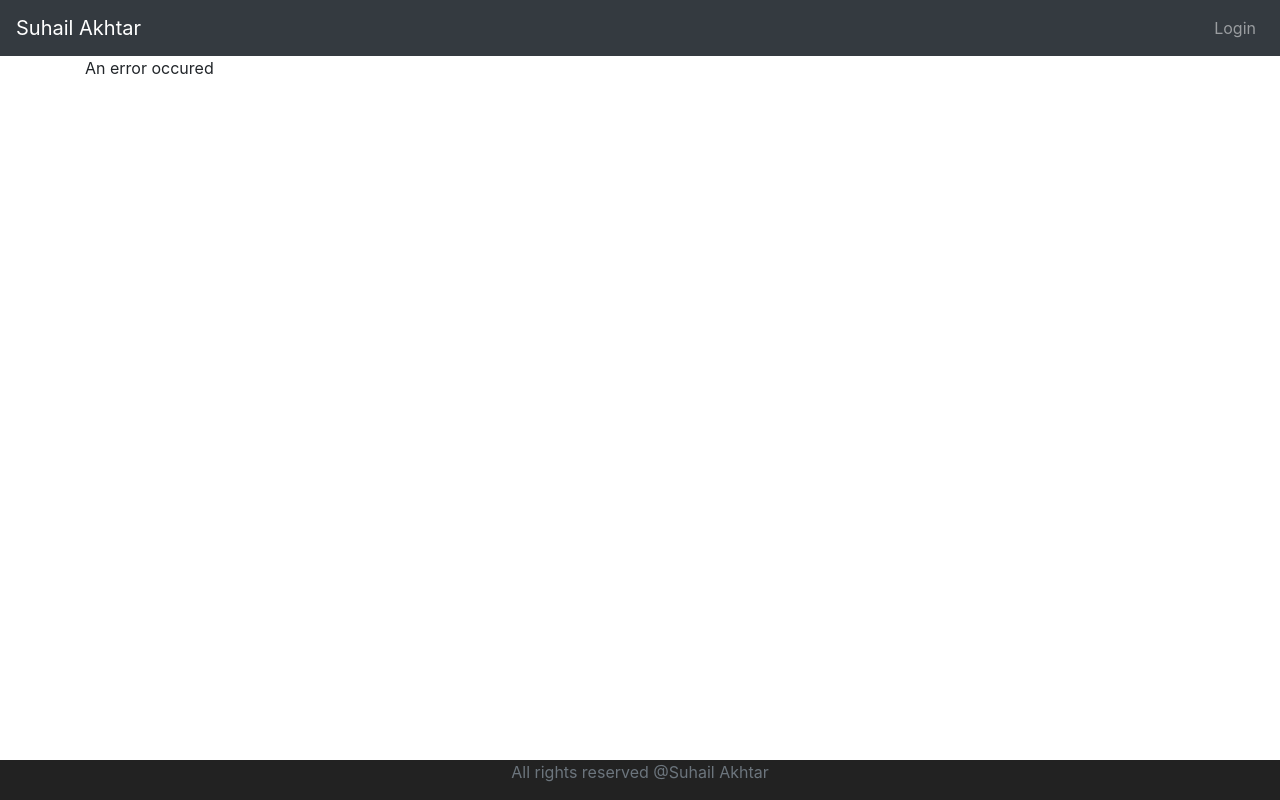
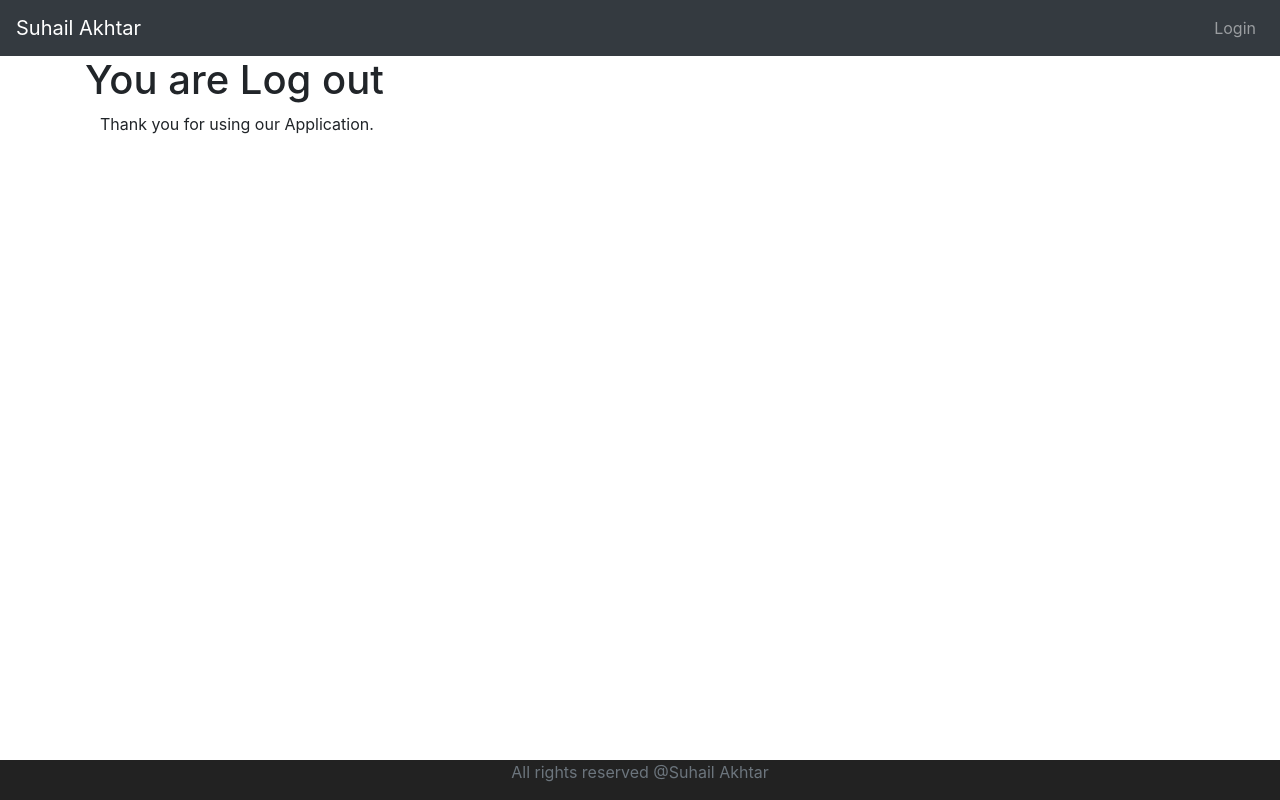
Before and after one commit to suhailakhtar039/springboot-angular, an Angular app in the folder frontend/todo/: page /logout in a window 1280 px wide. Built offline with nearby package versions, Linux system fonts and the light colour scheme.

Commit message:
structure for log out created

```diff
--- a/frontend/todo/src/app/app.routes.ts
+++ b/frontend/todo/src/app/app.routes.ts
@@ -3,11 +3,13 @@ import { LoginComponent } from './login/login.component';
 import { WelcomeComponent } from './welcome/welcome.component';
 import { ErrorComponent } from './error/error.component';
 import { ListTodosComponent } from './list-todos/list-todos.component';
+import { LogoutComponent } from './logout/logout.component';
 
 export const routes: Routes = [
   { path: '', component: LoginComponent },
   { path: 'login', component: LoginComponent },
   { path: 'welcome/:name', component: WelcomeComponent },
   { path: 'todos', component: ListTodosComponent },
+  { path: 'logout', component: LogoutComponent },
   { path: '**', component: ErrorComponent },
 ];
--- a/frontend/todo/src/app/logout/logout.component.html
+++ b/frontend/todo/src/app/logout/logout.component.html
@@ -1 +1,2 @@
-<p>logout works!</p>
+<h1>You are Log out</h1>
+<div class="container">Thank you for using our Application.</div>
--- a/frontend/todo/src/app/service/hardcoded-authentication.service.ts
+++ b/frontend/todo/src/app/service/hardcoded-authentication.service.ts
@@ -26,6 +26,6 @@ export class HardcodedAuthenticationService {
   }
 
   logout() {
-    sessionStorage.removeItem('authenticaterUser');
+    sessionStorage.removeItem('authenticatedUser');
   }
 }
```
